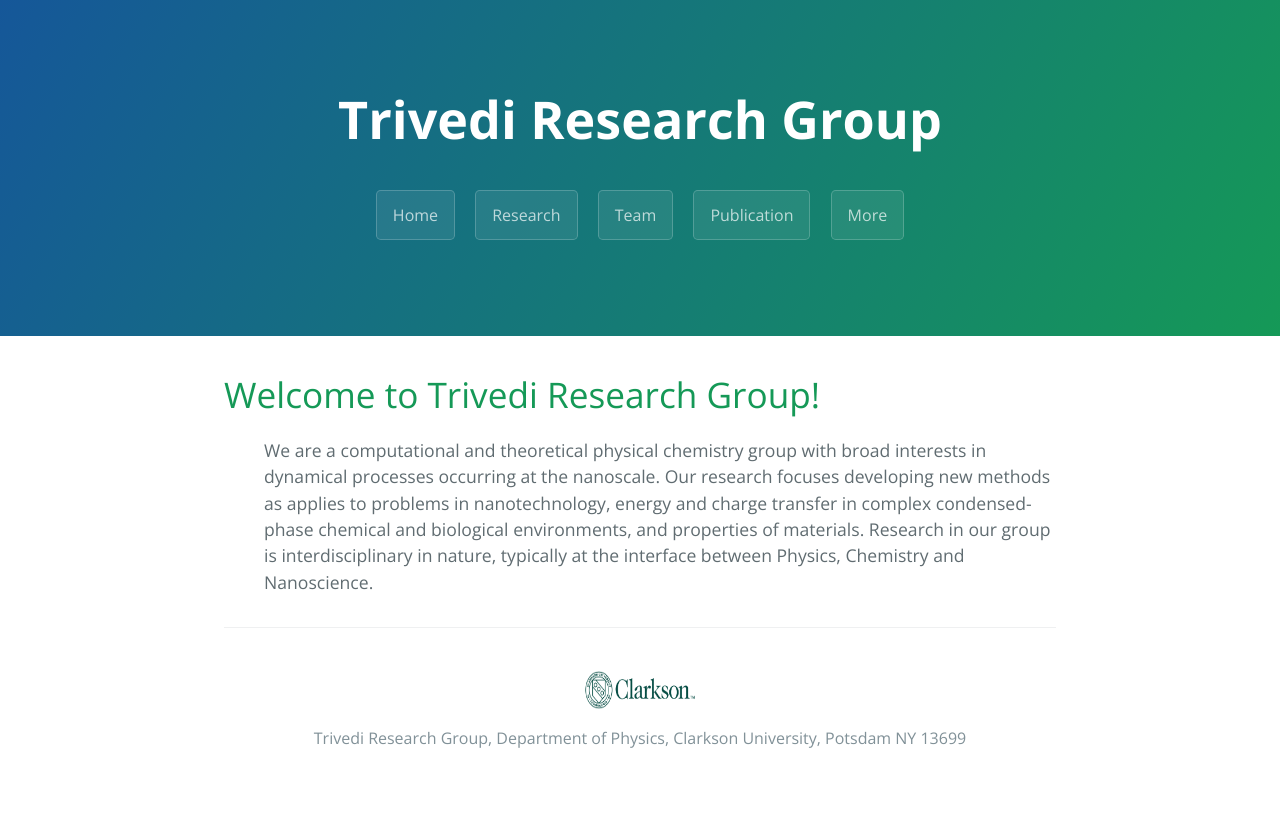
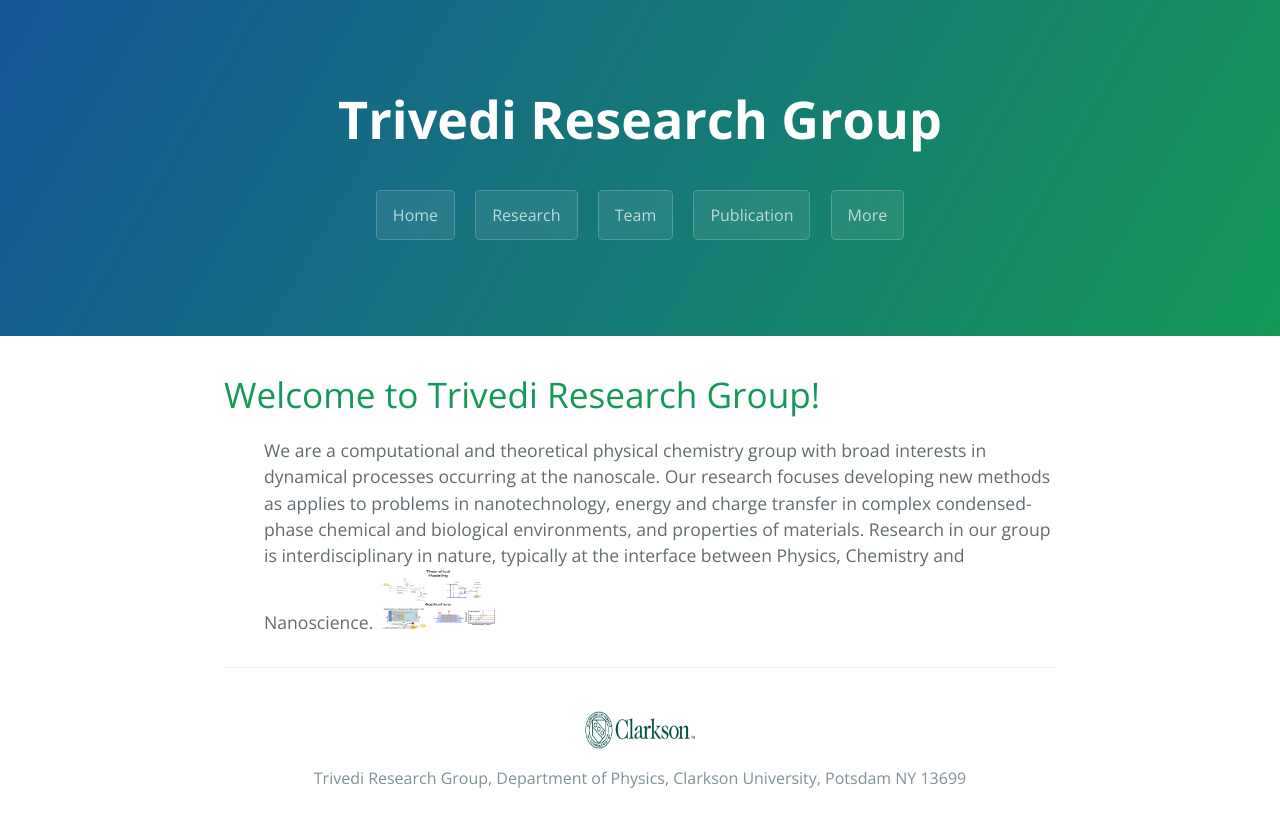
Before and after one commit to dharatrivedi/dharatrivedi.github.io, a Jekyll site: the page built from index.html, in a window 1280 px wide. Shown: the top 827 px of the page. Built offline with Jekyll 4.4.1, drawn with Linux system fonts in a browser that asks for light colours; the list of posts is cut into pages by our own code.

Commit message:
Update index.html

```diff
--- a/index.html
+++ b/index.html
@@ -8,6 +8,7 @@ title: {{ site.name }}
   <ul class="posts">
     {% for post in site.posts %}
       We are a computational and theoretical physical chemistry group with broad interests in dynamical processes occurring at the nanoscale. Our research focuses developing new methods as applies to problems in nanotechnology, energy and charge transfer in complex condensed-phase chemical and biological environments, and properties of materials. Research in our group is interdisciplinary in nature, typically at the interface between Physics, Chemistry and Nanoscience.
+    <img src="/images/2.jpg" alt="Intro" style="width:120px;height:60px;">
     {% endfor %}
   </ul>
 </div>
```
